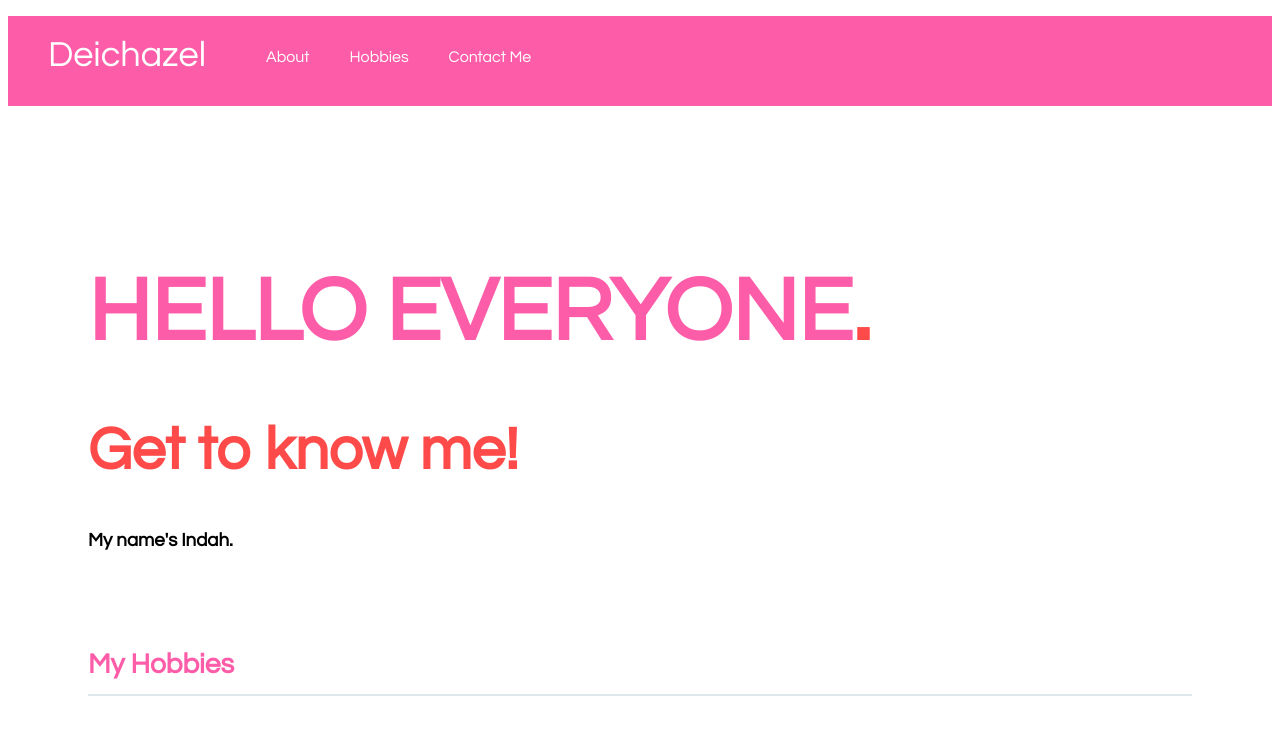
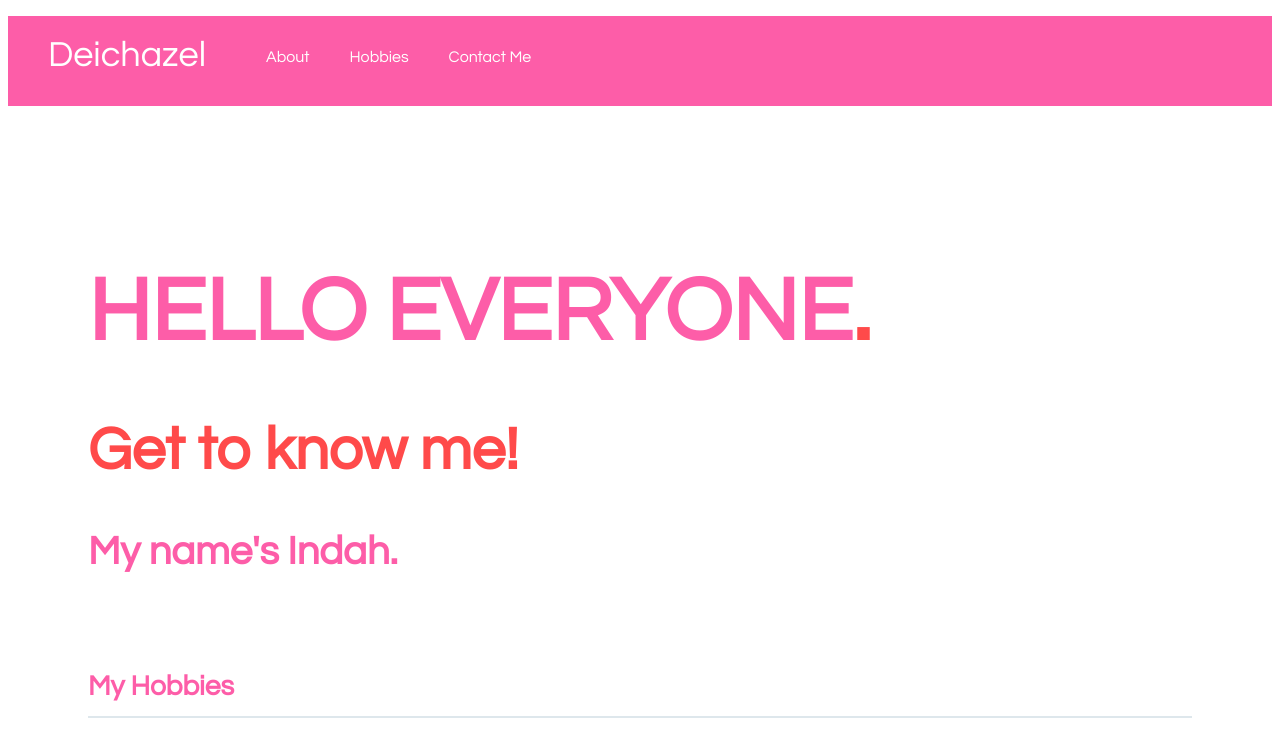
Before and after one commit to bayuhanggara/simple-page, a plain HTML site: page index.html in a window 1280 px wide. Shown: the top 743 px of the page. Drawn offline with Linux system fonts and the light colour scheme.

Commit message:
Update stylesheet.css

```diff
--- a/stylesheet.css
+++ b/stylesheet.css
@@ -40,6 +40,11 @@ li {
   font-size: 60px;
   color: #ff4a4a;
 }
+.copy-container h3 {
+  font-size: 40px;
+  color: #fd5da8;
+}
+
 
 .copy-container span {
   color: #ff4a4a;
```
